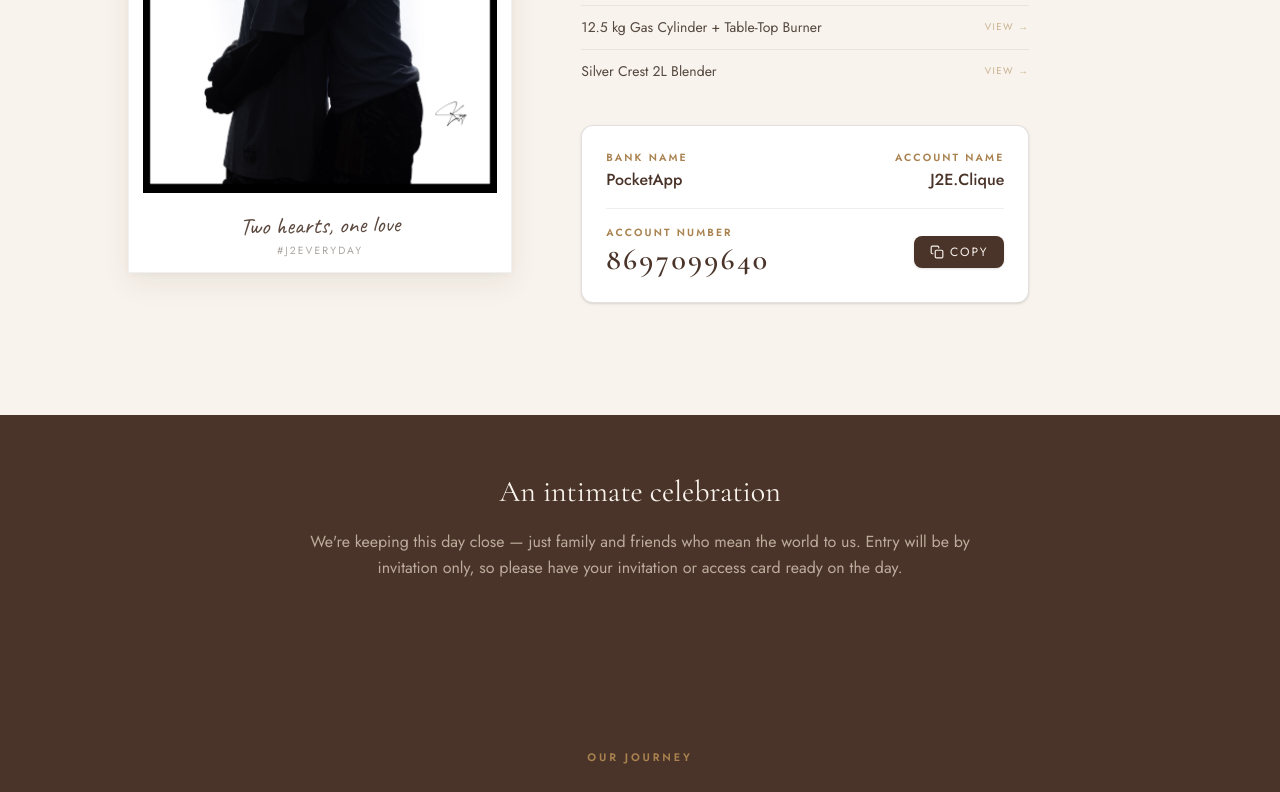
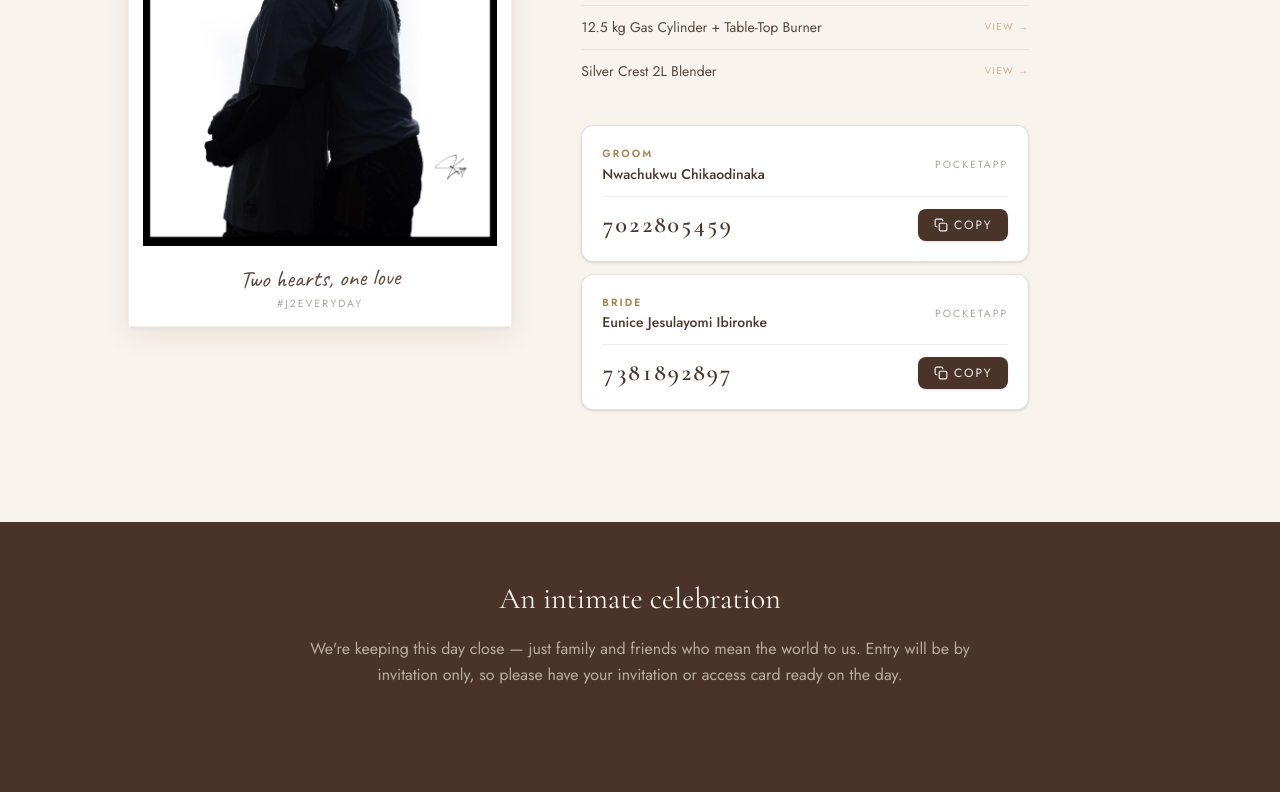
Before and after one commit to thejustinson/j2everyday, a Next.js app: page / in a window 1280 px wide. Shown: the part 2420-3212 px from the top of the page. Built offline with nearby package versions, Linux system fonts and the light colour scheme.

Commit message:
feat: add two account cards (groom + bride) with independent copy buttons

```diff
--- a/app/components/Gift.tsx
+++ b/app/components/Gift.tsx
@@ -4,15 +4,15 @@ import { useState } from "react";
 import Image from "next/image";
 import { motion, AnimatePresence } from "motion/react";
 import FadeIn from "./FadeIn";
-import { ACCOUNT, GIFTS } from "../lib/config";
+import { ACCOUNTS, GIFTS } from "../lib/config";
 
 export default function Gift() {
-  const [copied, setCopied] = useState(false);
+  const [copiedIndex, setCopiedIndex] = useState<number | null>(null);
 
-  const handleCopy = () => {
-    navigator.clipboard.writeText(ACCOUNT.number);
-    setCopied(true);
-    setTimeout(() => setCopied(false), 2500);
+  const handleCopy = (number: string, index: number) => {
+    navigator.clipboard.writeText(number);
+    setCopiedIndex(index);
+    setTimeout(() => setCopiedIndex(null), 2500);
   };
 
   return (
@@ -86,48 +86,42 @@ export default function Gift() {
                 ))}
               </ul>
 
-              {/* Account Card with 1-click Copy */}
-
-              <div className="w-full max-w-md bg-white border border-brown-deep/15 rounded-xl p-5 sm:p-6 shadow-sm">
-                <div className="flex items-center justify-between pb-4 border-b border-brown-deep/8">
+              {/* Account Cards */}
+              <div className="flex flex-col gap-3 w-full max-w-md">
+                {ACCOUNTS.map((account, index) => (
+                  <div
+                    key={account.number}
+                    className="bg-white border border-brown-deep/15 rounded-xl p-5 shadow-sm"
+                  >
+                    <div className="flex items-center justify-between pb-3 border-b border-brown-deep/8 mb-3">
                       <div>
                         <span className="font-body text-[0.65rem] tracking-[0.2em] uppercase text-gold-accent font-semibold block mb-0.5">
-                      Bank Name
+                          {account.label}
                         </span>
-                    <p className="font-body font-medium text-brown-deep text-base">
-                      {ACCOUNT.bank}
+                        <p className="font-body font-medium text-brown-deep text-sm">
+                          {account.name}
                         </p>
                       </div>
-                  <div className="text-right">
-                    <span className="font-body text-[0.65rem] tracking-[0.2em] uppercase text-gold-accent font-semibold block mb-0.5">
-                      Account Name
+                      <span className="font-body text-[0.65rem] tracking-[0.2em] uppercase text-ink/40">
+                        {account.bank}
                       </span>
-                    <p className="font-body font-medium text-brown-deep text-sm sm:text-base">
-                      {ACCOUNT.name}
-                    </p>
-                  </div>
                     </div>
 
-                <div className="flex items-center justify-between pt-4">
-                  <div>
-                    <span className="font-body text-[0.65rem] tracking-[0.2em] uppercase text-gold-accent font-semibold block mb-0.5">
-                      Account Number
-                    </span>
-                    <p className="font-display text-2xl sm:text-3xl text-brown-deep font-semibold tracking-wider tabular-nums">
-                      {ACCOUNT.number}
+                    <div className="flex items-center justify-between">
+                      <p className="font-display text-2xl text-brown-deep font-semibold tracking-wider tabular-nums">
+                        {account.number}
                       </p>
-                  </div>
 
                       <motion.button
                         type="button"
-                    onClick={handleCopy}
+                        onClick={() => handleCopy(account.number, index)}
                         whileHover={{ scale: 1.03 }}
                         whileTap={{ scale: 0.96 }}
                         className="inline-flex items-center gap-2 px-4 py-2 bg-brown-deep hover:bg-brown-deep/90 text-cream-light rounded-lg font-body text-xs uppercase tracking-[0.16em] transition-colors duration-200 shadow-sm focus-visible:outline-2 focus-visible:outline-gold-accent"
-                    aria-label="Copy account number"
+                        aria-label={`Copy ${account.label} account number`}
                       >
                         <AnimatePresence mode="wait">
-                      {copied ? (
+                          {copiedIndex === index ? (
                             <motion.span
                               key="copied"
                               initial={{ opacity: 0, y: 4 }}
@@ -136,18 +130,7 @@ export default function Gift() {
                               transition={{ duration: 0.15 }}
                               className="inline-flex items-center gap-1.5"
                             >
-                          <svg
-                            xmlns="http://www.w3.org/2000/svg"
-                            width="14"
-                            height="14"
-                            viewBox="0 0 24 24"
-                            fill="none"
-                            stroke="currentColor"
-                            strokeWidth="2.5"
-                            strokeLinecap="round"
-                            strokeLinejoin="round"
-                            aria-hidden="true"
-                          >
+                              <svg xmlns="http://www.w3.org/2000/svg" width="14" height="14" viewBox="0 0 24 24" fill="none" stroke="currentColor" strokeWidth="2.5" strokeLinecap="round" strokeLinejoin="round" aria-hidden="true">
                                 <polyline points="20 6 9 17 4 12" />
                               </svg>
                               <span>Copied!</span>
@@ -161,18 +144,7 @@ export default function Gift() {
                               transition={{ duration: 0.15 }}
                               className="inline-flex items-center gap-1.5"
                             >
-                          <svg
-                            xmlns="http://www.w3.org/2000/svg"
-                            width="14"
-                            height="14"
-                            viewBox="0 0 24 24"
-                            fill="none"
-                            stroke="currentColor"
-                            strokeWidth="2"
-                            strokeLinecap="round"
-                            strokeLinejoin="round"
-                            aria-hidden="true"
-                          >
+                              <svg xmlns="http://www.w3.org/2000/svg" width="14" height="14" viewBox="0 0 24 24" fill="none" stroke="currentColor" strokeWidth="2" strokeLinecap="round" strokeLinejoin="round" aria-hidden="true">
                                 <rect x="9" y="9" width="13" height="13" rx="2" ry="2" />
                                 <path d="M5 15H4a2 2 0 0 1-2-2V4a2 2 0 0 1 2-2h9a2 2 0 0 1 2 2v1" />
                               </svg>
@@ -183,7 +155,10 @@ export default function Gift() {
                       </motion.button>
                     </div>
                   </div>
+                ))}
+              </div>
             </FadeIn>
+
           </div>
         </div>
       </div>
--- a/app/lib/config.ts
+++ b/app/lib/config.ts
@@ -21,11 +21,20 @@ export const VENUE = {
 };
 
 // ── Bank Account Details ───────────────────────────────────────
-export const ACCOUNT = {
-  name: "J2E.Clique",
-  number: "8697099640",
-  bank: "PocketApp",
-};
+export const ACCOUNTS = [
+  {
+    label: "Groom",
+    name: "Nwachukwu Chikaodinaka",
+    number: "7022805459",
+    bank: "PocketApp",
+  },
+  {
+    label: "Bride",
+    name: "Eunice Jesulayomi Ibironke",
+    number: "7381892897",
+    bank: "PocketApp",
+  },
+];
 
 // ── Our Story Timeline ─────────────────────────────────────────
 export const TIMELINE = [
```
Lines whose indentation alone changed are shown as unchanged.
